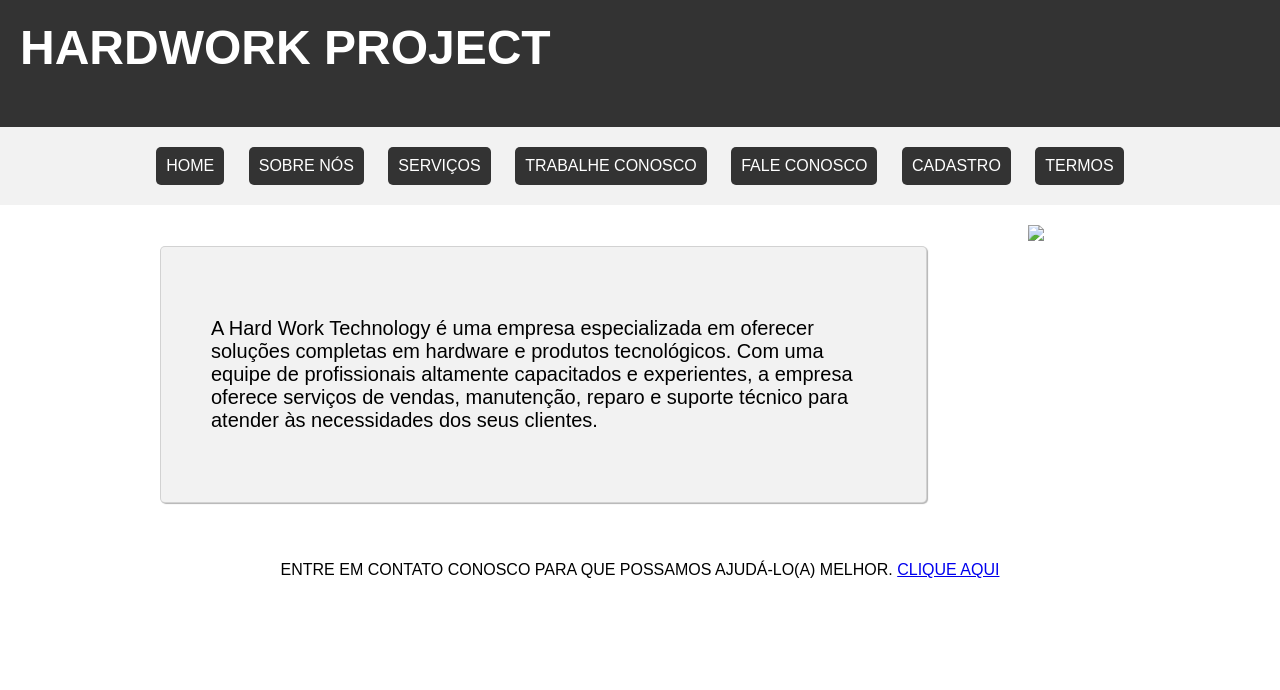
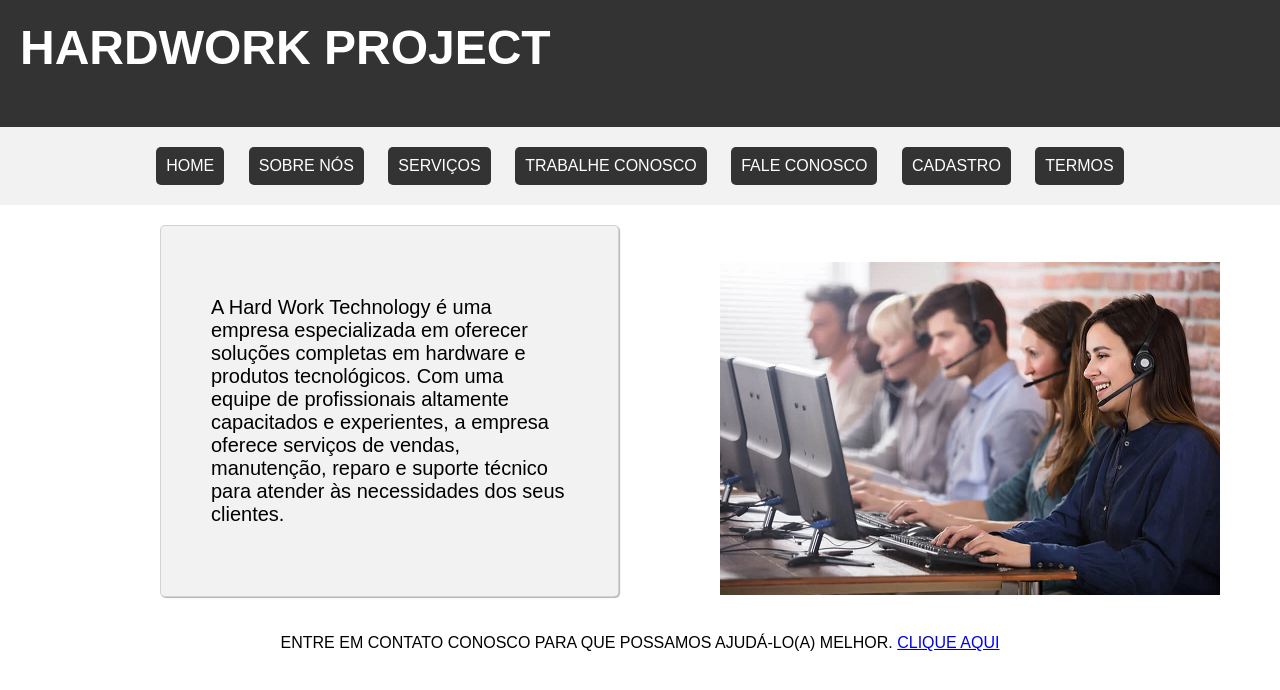
Before and after one commit to hahahahaxddd/hahahahaxddd.github.io, a plain HTML site: page index.html in a window 1280 px wide. Drawn offline with Linux system fonts and the light colour scheme.

Commit message:
index.html

```diff
--- a/index.html
+++ b/index.html
@@ -108,7 +108,7 @@
 				</div>
 		</div>
 		<div class="image">
-			<img src="foto2.png">
+			<img src="https://raw.githubusercontent.com/hahahahaxddd/hahahahaxddd.github.io/main/termos/foto2.png">
 		</div>
 	</div>
 	<div>
```
